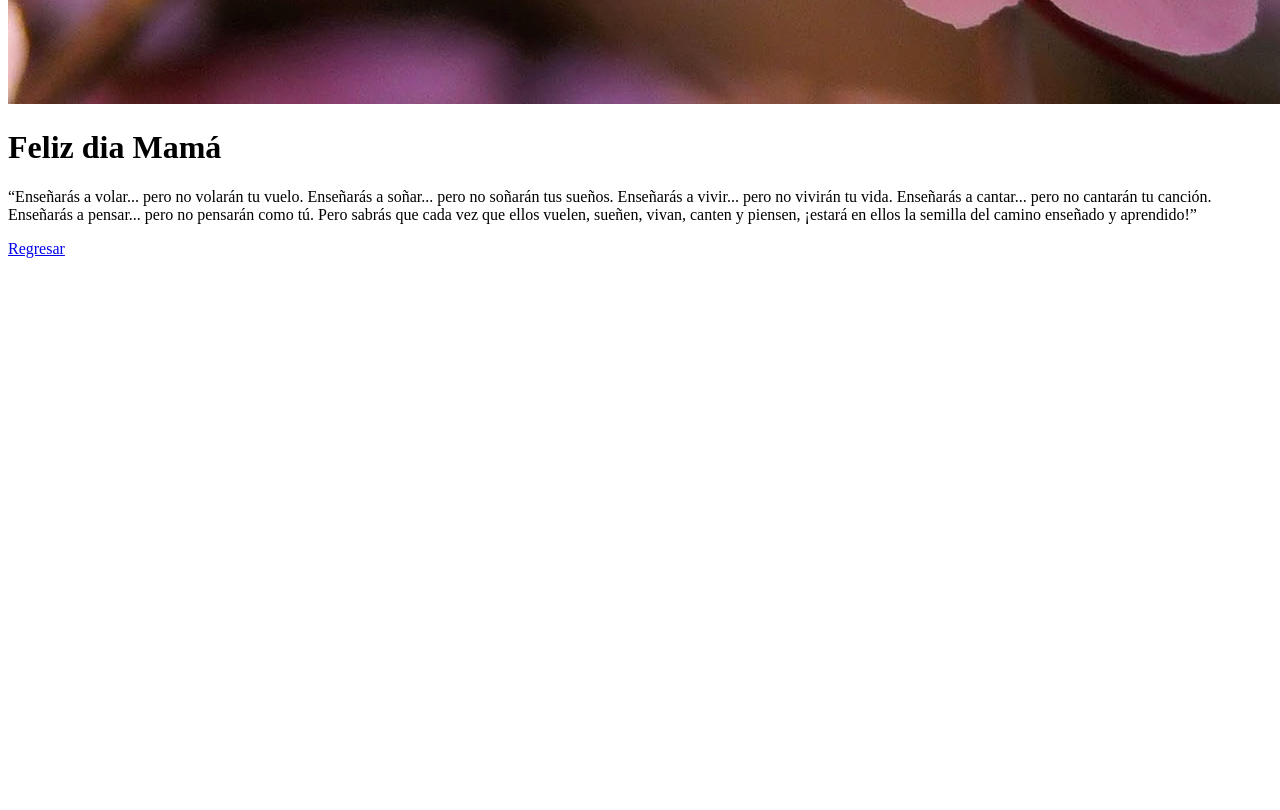
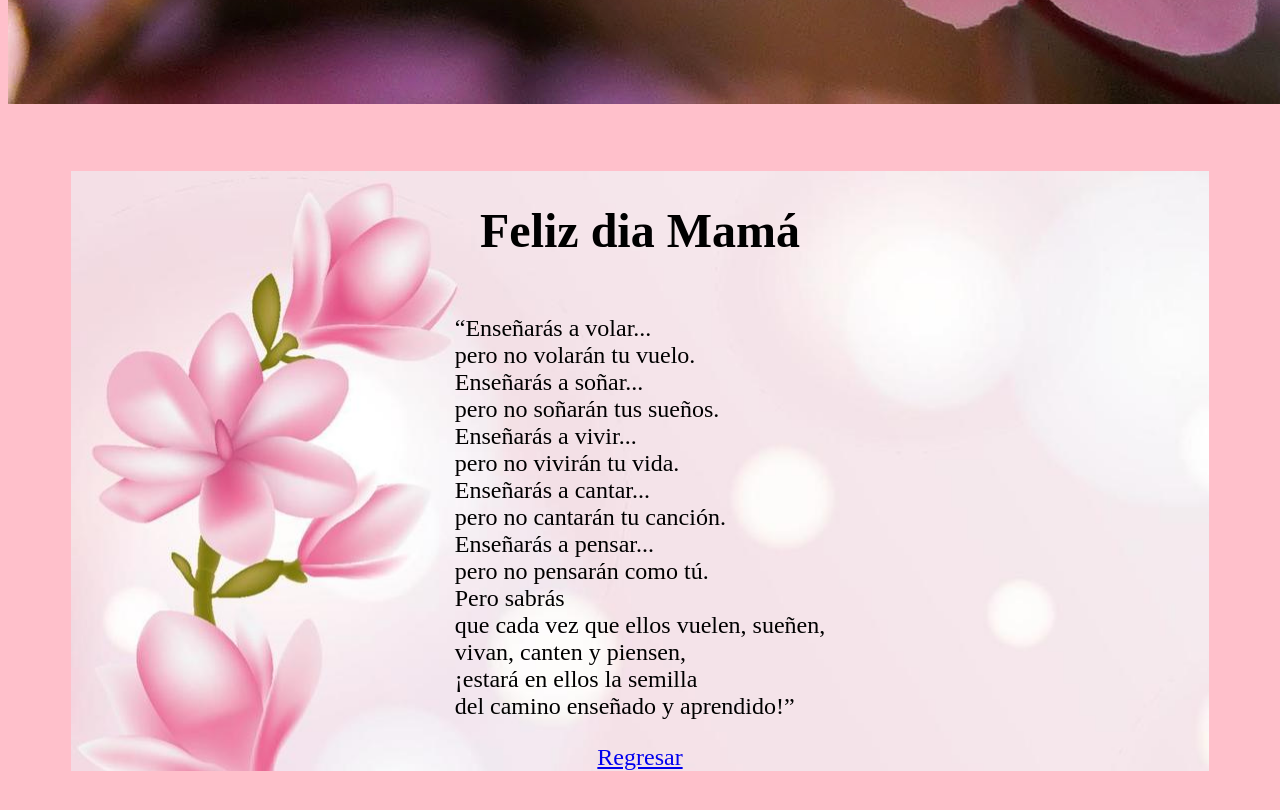
Before and after one commit to JordanRenova23/Carta, a plain HTML site: page dedicatoria.html in a window 1280 px wide. Shown: the part 2520-3330 px from the top of the page. Before the commit the page ends 2786 px from the top, so only its background shows below. Drawn offline with Linux system fonts and the light colour scheme; files that its build step writes are made by us from their sources.

Commit message:
se agregaron saltos de linea en el poema y una nueva hoja de estilos "style"

```diff
--- a/css/principal.css
+++ b/css/principal.css
@@ -28,3 +28,7 @@ p {
     font-size: 40px;
     text-shadow: -1px 0 black, 0 1px black, 1px 0 black, 0 -1px black;
 }
+
+.abrir {
+font-size: 24px;
+}
--- a/css/style.css
+++ b/css/style.css
@@ -0,0 +1,13 @@
+body {
+    background-color: pink;
+}
+
+.Contenedor {
+    display: flex;
+    align-items: center;
+    justify-content: center;
+    flex-direction: column;
+    margin: 5%;
+    font-size: 24px;
+    background-image: url(/imagenes/fondo.jpg);
+}
--- a/dedicatoria.html
+++ b/dedicatoria.html
@@ -4,8 +4,7 @@
 <head>
     <meta charset="UTF-8">
     <meta name="viewport" content="width=device-width, initial-scale=1.0">
-    <link rel="stylesheet" href="style.css">
-    <link rel="stylesheet" href="botones.c">
+    <link rel="stylesheet" href="css/style.css">
     <title>Tarjeta para Mamá</title>
 </head>
 
@@ -19,26 +18,26 @@
     <div class="Contenedor">
         <h1>Feliz dia Mamá</h1>
         <p>
-            “Enseñarás a volar...
-            pero no volarán tu vuelo.
+            “Enseñarás a volar...</br>
+            pero no volarán tu vuelo.</br>
 
-            Enseñarás a soñar...
-            pero no soñarán tus sueños.
+            Enseñarás a soñar...</br>
+            pero no soñarán tus sueños.</br>
 
-            Enseñarás a vivir...
-            pero no vivirán tu vida.
+            Enseñarás a vivir...</br>
+            pero no vivirán tu vida.</br>
 
-            Enseñarás a cantar...
-            pero no cantarán tu canción.
+            Enseñarás a cantar...</br>
+            pero no cantarán tu canción.</br>
 
-            Enseñarás a pensar...
-            pero no pensarán como tú.
+            Enseñarás a pensar...</br>
+            pero no pensarán como tú.</br>
 
-            Pero sabrás
-            que cada vez que ellos vuelen, sueñen,
-            vivan, canten y piensen,
-            ¡estará en ellos la semilla
-            del camino enseñado y aprendido!”
+            Pero sabrás</br>
+            que cada vez que ellos vuelen, sueñen,</br>
+            vivan, canten y piensen,</br>
+            ¡estará en ellos la semilla</br>
+            del camino enseñado y aprendido!”</br>
         </p>
         <a class="back" href="index.html">Regresar</a>
     </div>
```
Also changed, not shown: index.html (+1 -1 lines).
